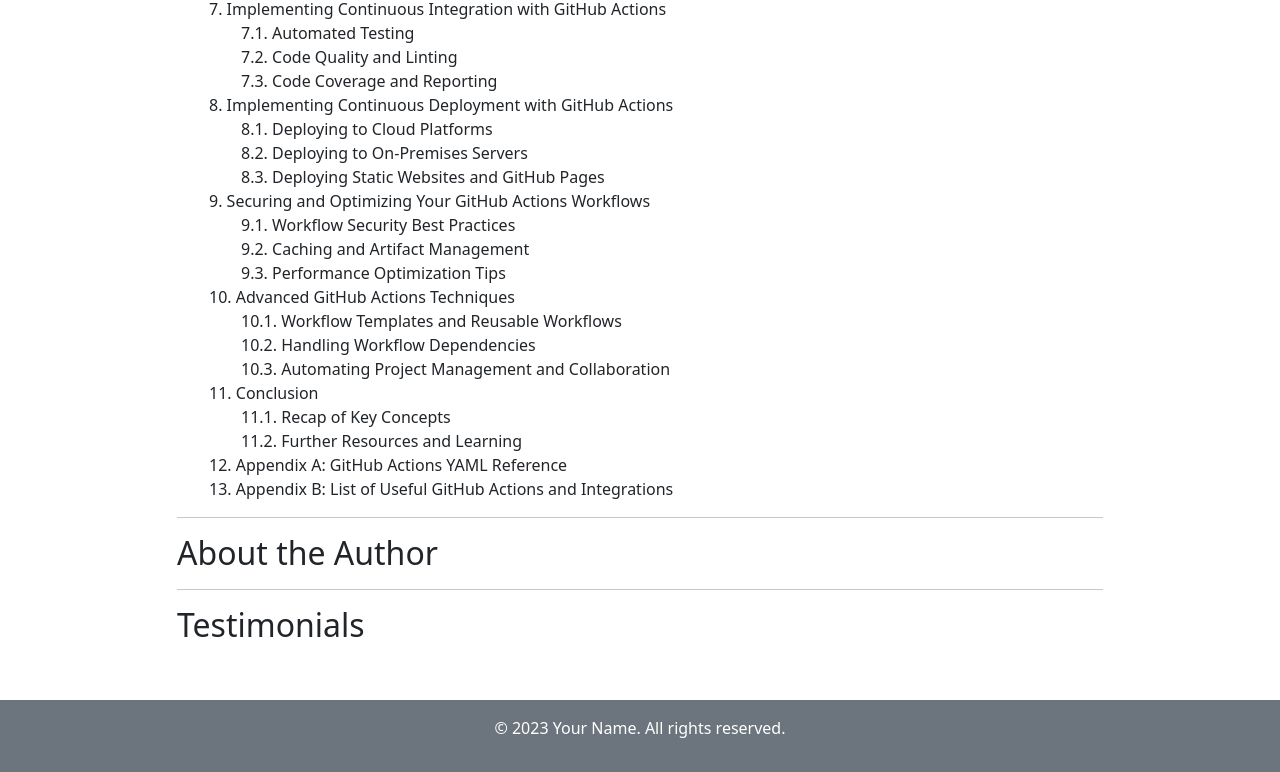
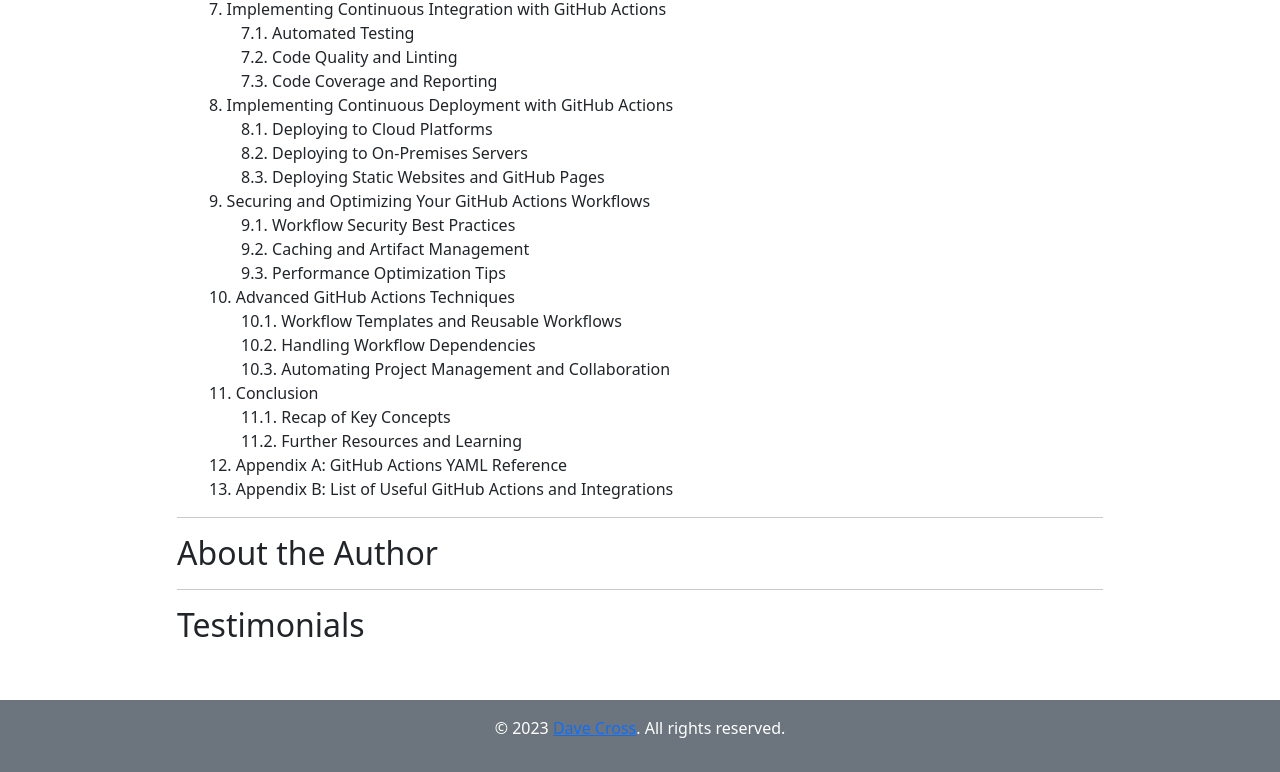
Before and after one commit to davorg/github-actions-web, a plain HTML site: page docs/index.html in a window 1280 px wide. Shown: the part 1610-2382 px from the top of the page. Drawn offline with nearby package versions, Linux system fonts and the light colour scheme.

Commit message:
Add copyright

```diff
--- a/docs/index.html
+++ b/docs/index.html
@@ -153,7 +153,7 @@ ol.toc li:before {
     </main>
 
     <footer class="bg-secondary text-white text-center py-3">
-        <p>&copy; 2023 Your Name. All rights reserved.</p>
+        <p>&copy; 2023 <a href="https://twitter.com/davorg">Dave Cross</a>. All rights reserved.</p>
     </footer>
 
     <script src="https://cdn.jsdelivr.net/npm/@popperjs/core@2.11.6/dist/umd/popper.min.js"></script>
```
